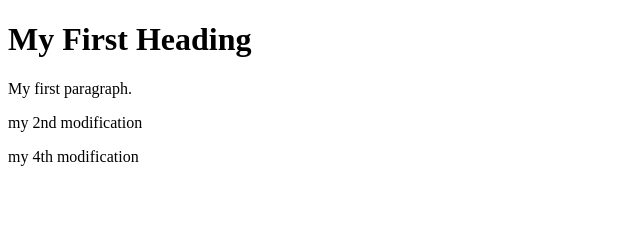
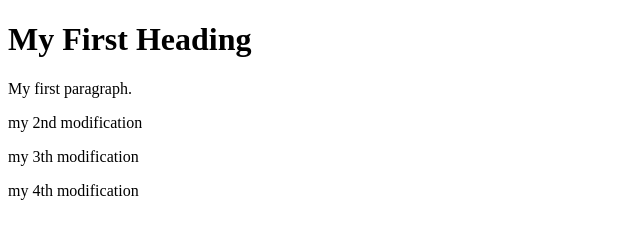
Before and after one commit to TharinduPamod/testRepo2, a plain HTML site: page index.html in a window 1280 px wide. Shown: the whole page, without its empty margins (0-640 px from the left). Drawn offline with Linux system fonts and the light colour scheme.

Commit message:
my 4th modification

```diff
--- a/index.html
+++ b/index.html
@@ -6,8 +6,8 @@
 <p>My first paragraph.</p>
 
 <p> my 2nd modification <p>
+<p> my 3th modification <p>
 <p> my 4th modification <p>
-
 
 </body>
 </html>
```
